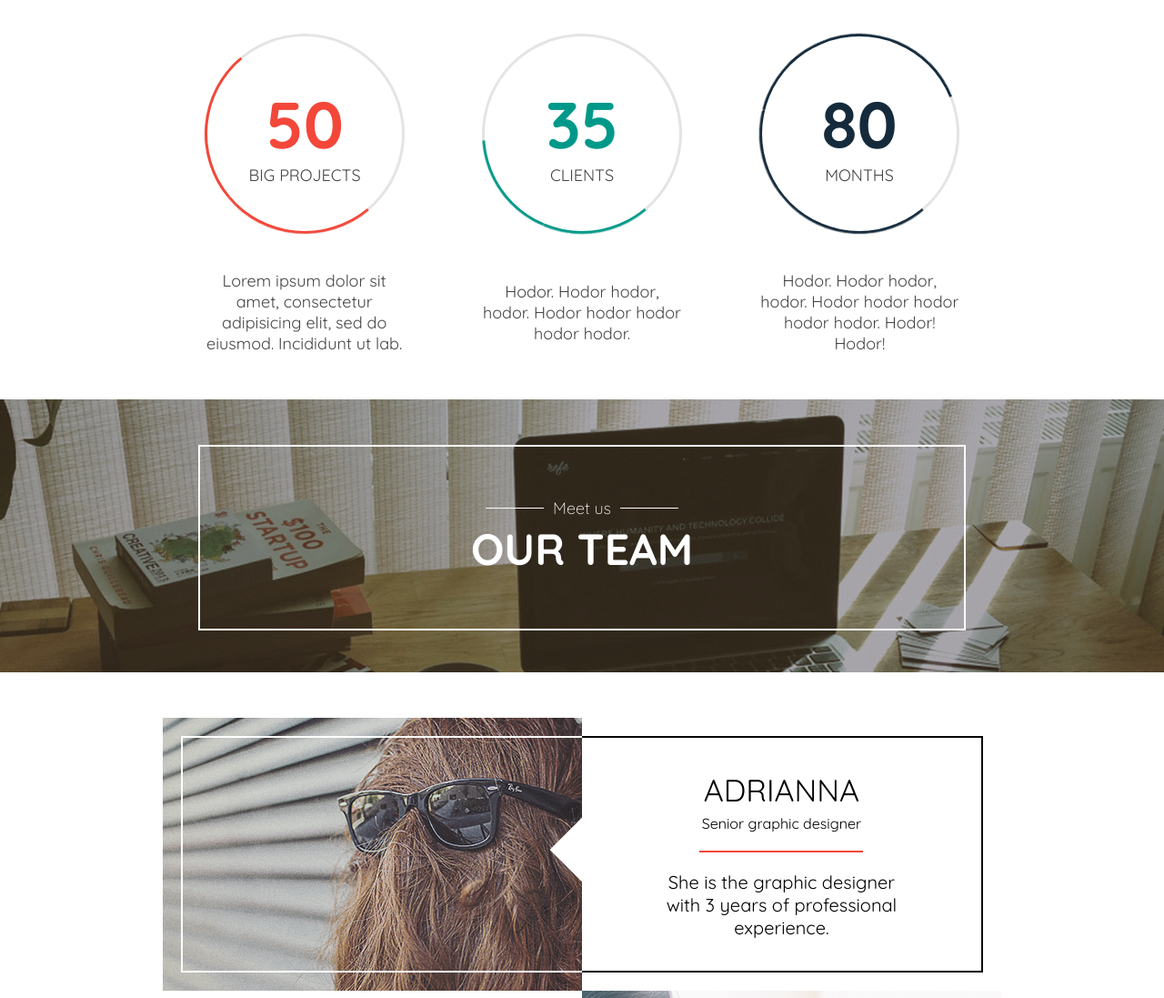
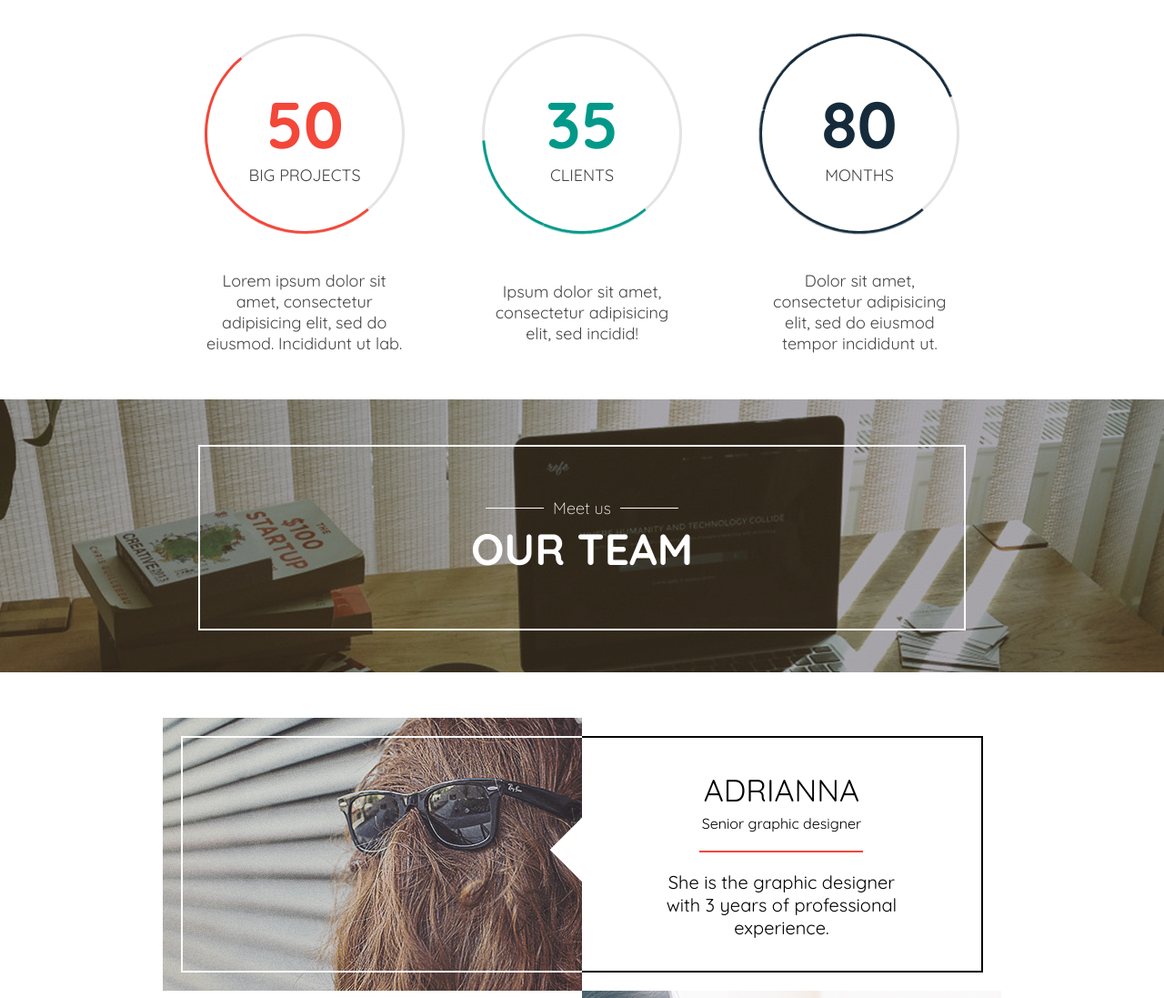
Before and after one commit to pavkrol/PSDtoHTML, a plain HTML site: page index.html in a window 1280 px wide. Shown: the part 813-1910 px from the top of the page at 91% size. Drawn offline with Linux system fonts and the light colour scheme.

Commit message:
final version for desktop (without RWD)

```diff
--- a/index.html
+++ b/index.html
@@ -68,7 +68,7 @@
                     <h3>CLIENTS</h3>
                 </div>
             </div>
-            <p>Hodor. Hodor hodor, hodor. Hodor hodor hodor hodor hodor.</p>
+            <p>Ipsum dolor sit amet, consectetur adipisicing elit, sed incidid!</p>
         </div>
         <div class="stats__cell">
             <div class="radial-progress">
@@ -85,7 +85,7 @@
                     <h3>MONTHS</h3>
                 </div>
             </div>
-            <p>Hodor. Hodor hodor, hodor. Hodor hodor hodor hodor hodor. Hodor! Hodor!</p>
+            <p>Dolor sit amet, consectetur adipisicing elit, sed do eiusmod tempor incididunt ut.</p>
         </div>
     </section>
     <section class="team anchor">
```
